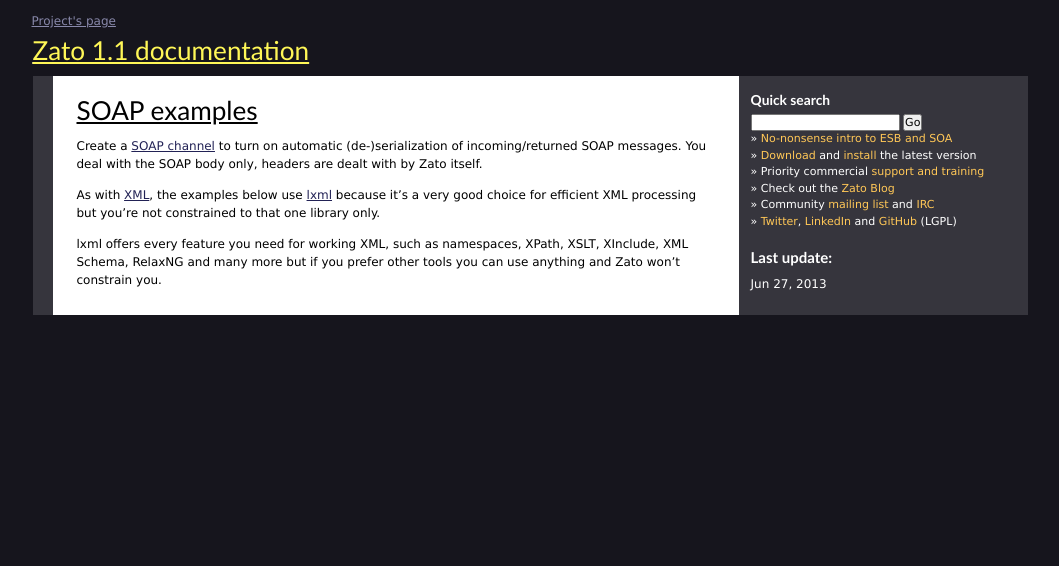
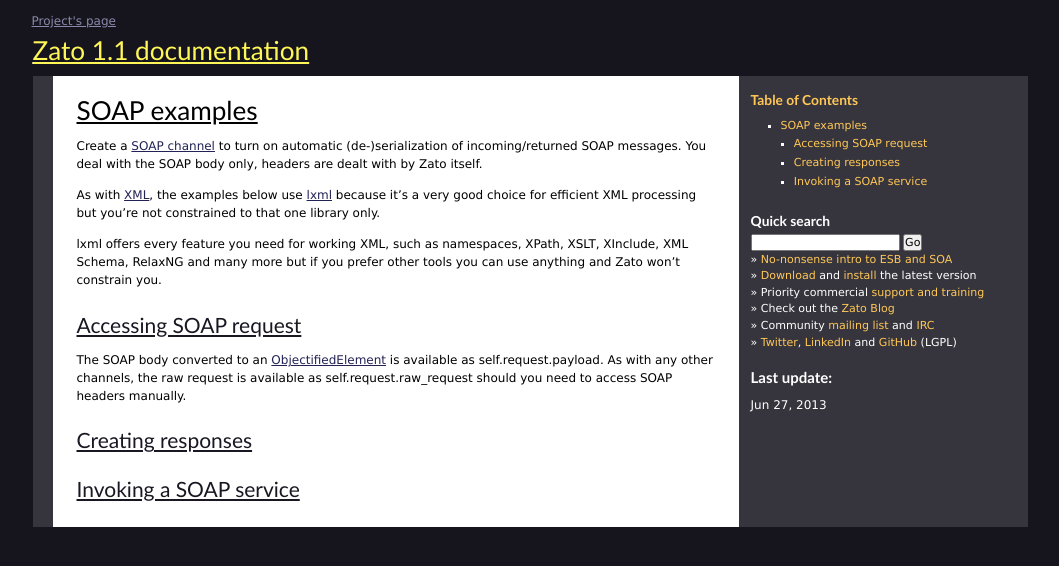
Before and after one commit to rfdiazpr/zato-docs, a Sphinx documentation site: the page built from sphinx/progguide/examples/soap.txt, in a window 1280 px wide. Shown: the top 566 px of the page, without its empty margins (110-1169 px from the left). Built offline with Sphinx 7.4.7, drawn with Linux system fonts in a browser that asks for light colours.

Commit message:
Working on SOAP examples

```diff
--- a/sphinx/progguide/examples/index.txt
+++ b/sphinx/progguide/examples/index.txt
@@ -59,9 +59,9 @@
                                             * :ref:`Working with namespaces <progguide-examples-xml-ns>`
                                             * :ref:`Invoking an XML service<progguide-examples-xml-invoking>`
 
-:doc:`SOAP <./soap>`                        * :ref:`Accessing SOAP request <>`
-                                            * :ref:`Creating responses <>`
-                                            * :ref:`Invoking a SOAP service<>`
+:doc:`SOAP <./soap>`                        * :ref:`Accessing SOAP request <progguide-examples-soap-request>`
+                                            * :ref:`Creating responses <progguide-examples-soap-response>`
+                                            * :ref:`Invoking a SOAP service <progguide-examples-soap-invoking>`
 
 :doc:`CSV <./csv>`                          * :ref:`Reading CSV on input <>`
                                             * :ref:`Producing CSV <>`
--- a/sphinx/progguide/examples/soap.txt
+++ b/sphinx/progguide/examples/soap.txt
@@ -15,3 +15,24 @@
 lxml offers every feature you need for working XML, such as namespaces, XPath,
 XSLT, XInclude, XML Schema, RelaxNG and many more but if you prefer other tools
 you can use anything and Zato won't constrain you.
+
+
+.. _progguide-examples-soap-request:
+
+Accessing SOAP request
+----------------------
+
+The SOAP body converted to an `ObjectifiedElement <http://lxml.de/objectify.html>`_
+is available as self.request.payload. As with any other channels, the raw request
+is available as self.request.raw_request should you need to access SOAP headers
+manually.
+
+.. _progguide-examples-soap-response:
+
+Creating responses
+------------------
+
+.. _progguide-examples-soap-invoking:
+
+Invoking a SOAP service
+-----------------------
```
